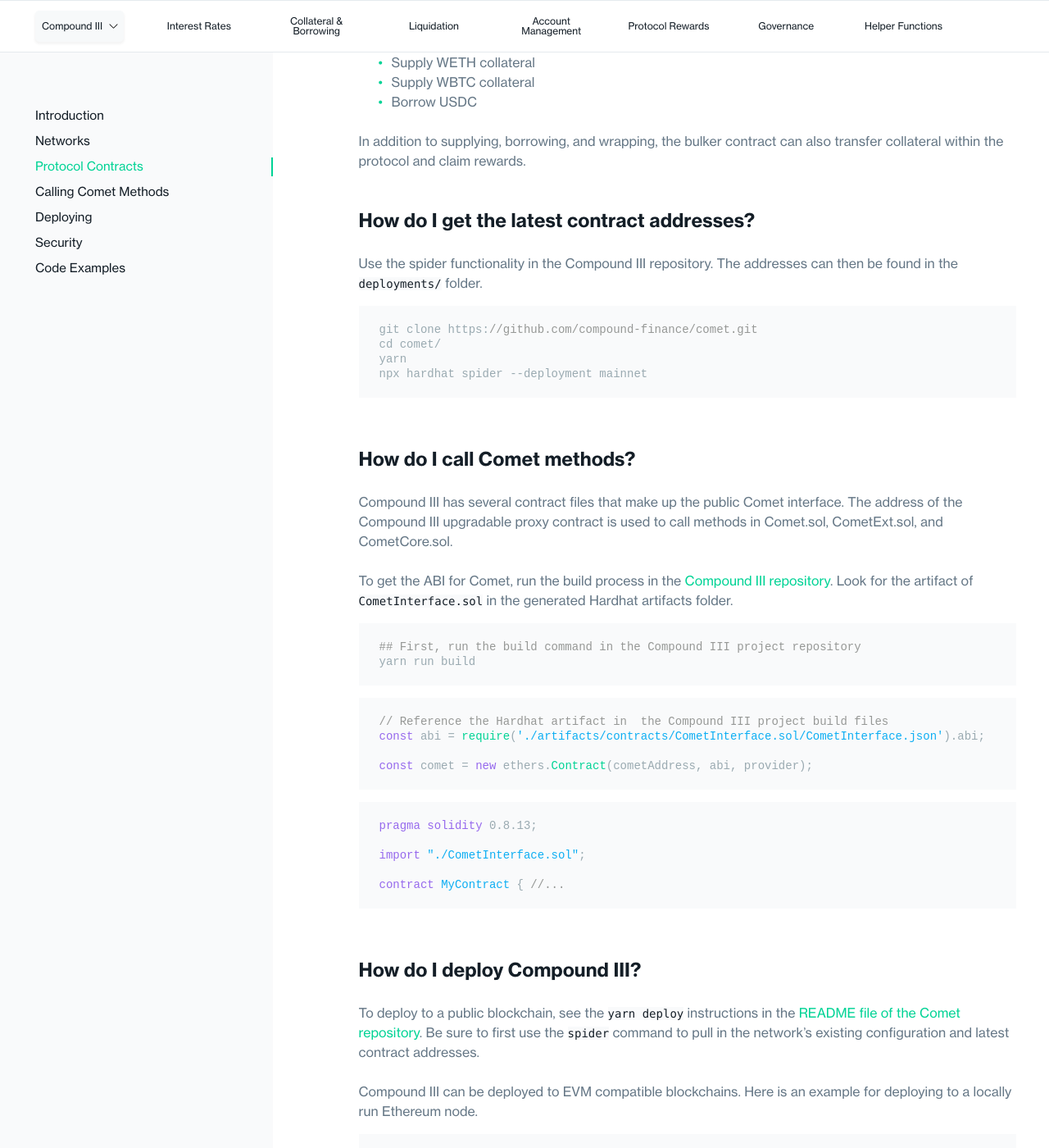
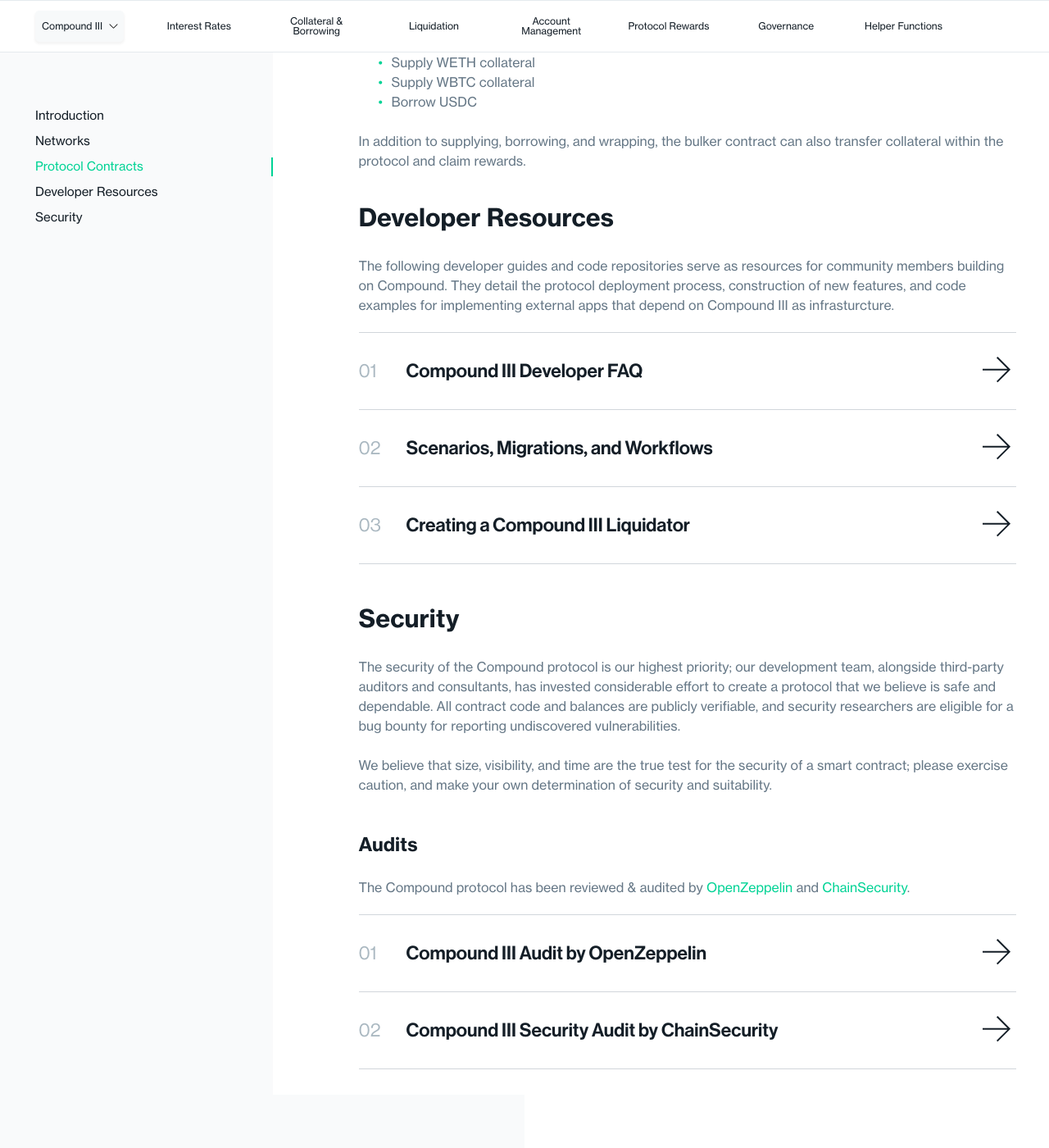
Before and after one commit to compound-finance/compound-finance.github.io, a Jekyll site: the page built from docs/pages/v3/compound-3.md, in a window 1280 px wide and 1400 px high, scrolled down 3099 px. Shown: the whole window at 82% size. Built offline with Jekyll 4.4.1, drawn with Linux system fonts in a browser that asks for light colours; after the commit the page ends 4436 px from its top, so only the background shows below that; some of the changed text lies outside the part shown.

Commit message:
Rearranged the v3 docs home page

````diff
--- a/docs/pages/v3/compound-3.md
+++ b/docs/pages/v3/compound-3.md
@@ -8,11 +8,9 @@
 sidebar_nav_data:
   compound-iii: Introduction
   networks: Networks
-  what-does-each-protocol-contract-do: Protocol Contracts
-  how-do-i-call-comet-methods: Calling Comet Methods
-  how-do-i-deploy-compound-iii: Deploying
+  protocol-contracts: Protocol Contracts
+  developer-resources: Developer Resources
   security: Security
-  code-examples: Code Examples
 
 deployments:
   Ethereum Mainnet - USDC Base: ## this becomes the header text
@@ -89,7 +87,7 @@
 
 <div id="networks-widget-container"></div>
 
-### What does each protocol contract do?
+### Protocol Contracts
 
 #### cUSDCv3
 
@@ -134,66 +132,14 @@
 
 In addition to supplying, borrowing, and wrapping, the bulker contract can also transfer collateral within the protocol and claim rewards.
 
-### How do I get the latest contract addresses?
+## Developer Resources
 
-Use the spider functionality in the Compound III repository. The addresses can then be found in the `deployments/` folder.
+The following developer guides and code repositories serve as resources for community members building on Compound. They detail the protocol deployment process, construction of new features, and code examples for implementing external apps that depend on Compound III as infrasturcture.
 
-```
-git clone https://github.com/compound-finance/comet.git
-cd comet/
-yarn
-npx hardhat spider --deployment mainnet
-```
-
-### How do I call Comet methods?
-
-Compound III has several contract files that make up the public Comet interface. The address of the Compound III upgradable proxy contract is used to call methods in Comet.sol, CometExt.sol, and CometCore.sol.
-
-To get the ABI for Comet, run the build process in the [Compound III repository](https://github.com/compound-finance/comet). Look for the artifact of `CometInterface.sol` in the generated Hardhat artifacts folder.
-
-```bash
-## First, run the build command in the Compound III project repository
-yarn run build
-```
-
-```js
-// Reference the Hardhat artifact in  the Compound III project build files
-const abi = require('./artifacts/contracts/CometInterface.sol/CometInterface.json').abi;
-
-const comet = new ethers.Contract(cometAddress, abi, provider);
-```
-
-```solidity
-pragma solidity 0.8.13;
-
-import "./CometInterface.sol";
-
-contract MyContract { //...
-```
-
-### How do I deploy Compound III?
-
-To deploy to a public blockchain, see the `yarn deploy` instructions in the [README file of the Comet repository](https://github.com/compound-finance/comet#multi-chain-support). Be sure to first use the `spider` command to pull in the network's existing configuration and latest contract addresses.
-
-Compound III can be deployed to EVM compatible blockchains. Here is an example for deploying to a locally run Ethereum node.
-
-```
-## In one command line window:
-git clone https://github.com/compound-finance/comet.git
-cd comet/
-yarn install
-
-## This runs the ethereum node locally
-## The development mnemonic or private keys can be configured in hardhat.config.ts
-npx hardhat node
-
-## In another command line window:
-cd comet/
-
-## This deploys to the running local ethereum node
-## It also writes deployment information to ./deployments/localhost/
-yarn deploy --network localhost
-```
+1. [Compound III Developer FAQ](https://github.com/compound-developers/compound-3-developer-faq){:target="_blank"}
+2. [Scenarios, Migrations, and Workflows](https://www.comp.xyz/t/compound-iii-scenarios-migrations-and-workflows/3771){:target="_blank"}
+3. [Creating a Compound III Liquidator](https://www.comp.xyz/t/the-compound-iii-liquidation-guide/3452){:target="_blank"}
+{: .mega-ordered-list }
 
 ## Security
 
@@ -208,9 +154,3 @@
 1. [Compound III Audit by OpenZeppelin](https://blog.openzeppelin.com/compound-iii-audit/){:target="_blank"}
 2. [Compound III Security Audit by ChainSecurity](https://chainsecurity.com/security-audit/compound-iii/){:target="_blank"}
 {: .mega-ordered-list }
-
-### Code Examples
-
-The [Compound III Developer FAQ](https://github.com/compound-developers/compound-3-developer-faq){:target="_blank"} repository contains code examples for frequent Compound III developer tasks.
-
-See `contracts/MyContract.sol` for Solidity examples, and also the individual JavaScript files in `examples/` for helpful use cases.
````
